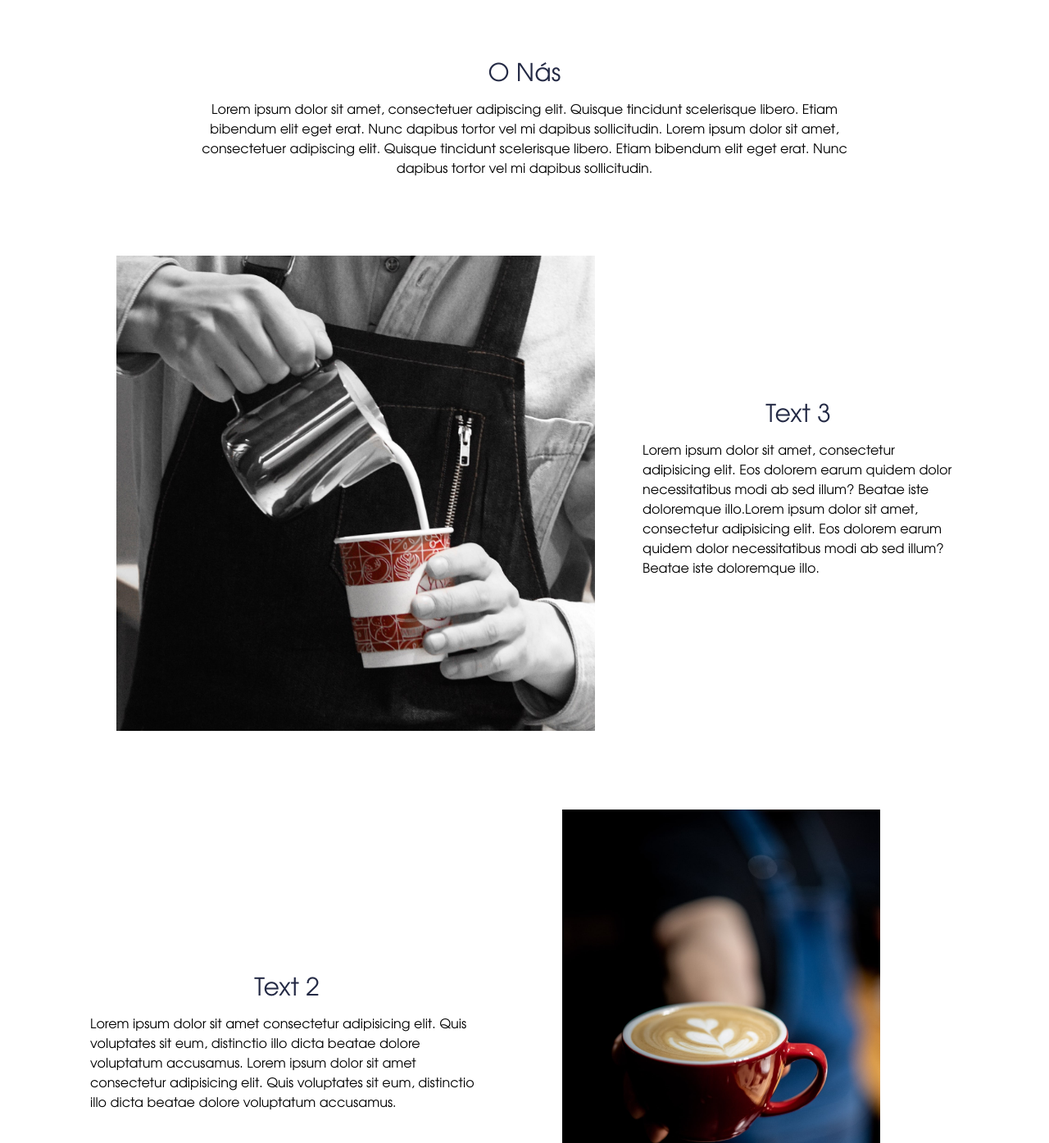
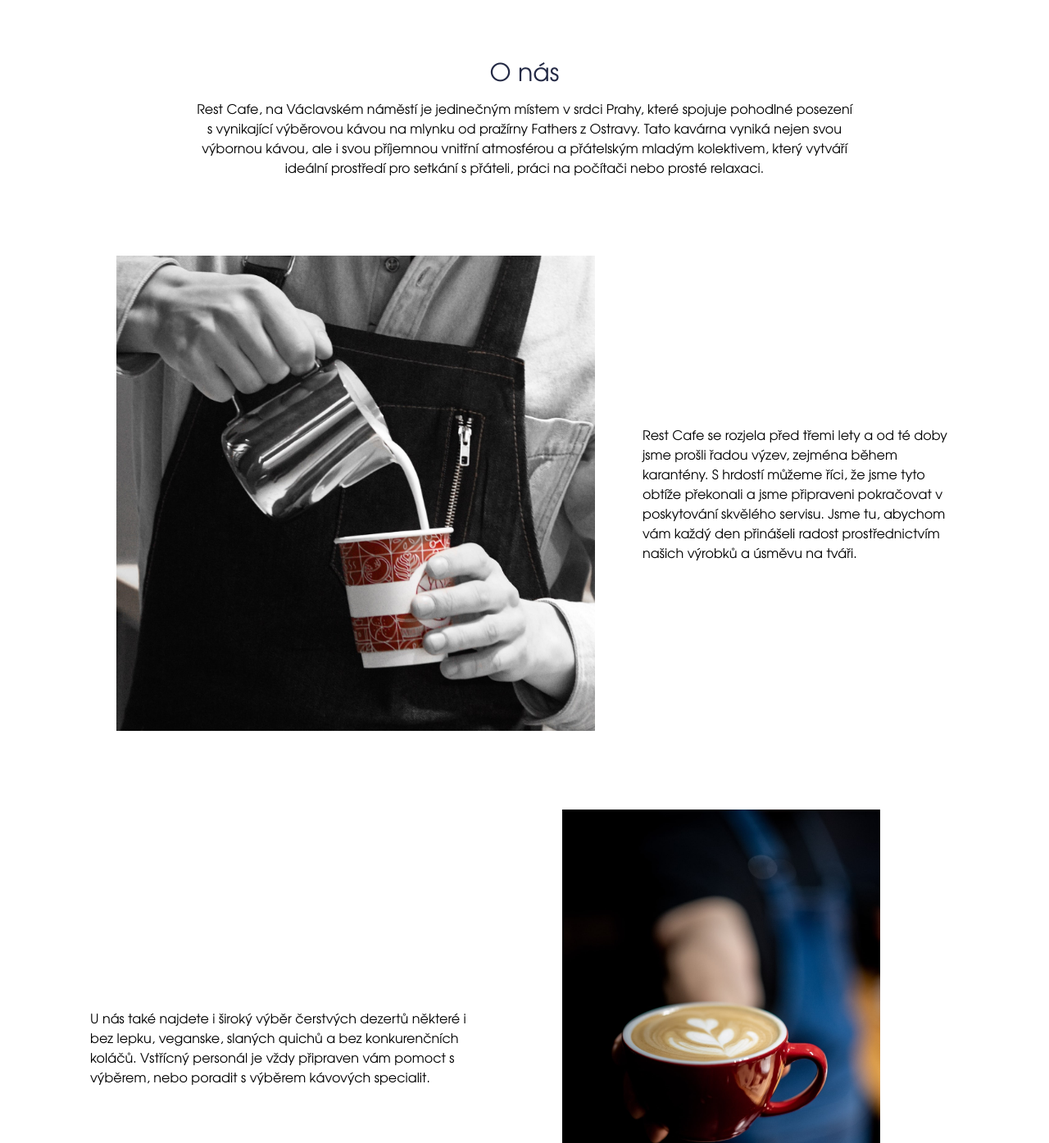
Before and after one commit to jkuce96/restc, a website: page src/site.ejs in a window 1280 px wide. Shown: the part 820-2215 px from the top of the page at 82% size. Drawn offline with nearby package versions, Linux system fonts and the light colour scheme; files that its build step writes are made by us from their sources.

Commit message:
update text

```diff
--- a/src/site.ejs
+++ b/src/site.ejs
@@ -75,7 +75,8 @@
             <ul id="list-items-burger" class="hidden top-1/2 ml-auto md:flex md:flex md:items-center md:space-x-6">
                 <li><a class="text-xl text-white hover:text-red-700 custom-underline" href="#o-nas">O nás</a></li>
                 <li><a class="text-xl text-white hover:text-red-700 custom-underline" href="#menu">Nabídka</a></li>
-                <li><a class="text-xl text-white hover:text-red-700 custom-underline" href="#kde-nas-najdete">Kde nás najdete</a></li>
+                <li><a class="text-xl text-white hover:text-red-700 custom-underline" href="#kde-nas-najdete">Kde nás
+                        najdete</a></li>
             </ul>
             <div class="flex items-center ml-4 gap-2 hidden md:flex">
                 <a href="https://www.instagram.com/restcafe.cz/"
@@ -124,7 +125,8 @@
                             <a class="block py-3 text-xl text-black hover:text-red-700" href="#menu">Nabídka</a>
                         </li>
                         <li class="mb-1">
-                            <a class="block py-3 text-xl text-black hover:text-red-700" href="#kde-nas-najdete">Kde nás najdete</a>
+                            <a class="block py-3 text-xl text-black hover:text-red-700" href="#kde-nas-najdete">Kde nás
+                                najdete</a>
                         </li>
                     </ul>
                 </div>
@@ -155,7 +157,7 @@
     <div class="container relative items-center flex flex-col justify-center py-12 sm:pt-20">
         <h1 class="text-4xl md:text-5xl lg:text-6xl xl:text-7xl font-bold text-center text-white z-10">Rest Cafe</h1>
         <p class="text-lg md:text-xl lg:text-2xl xl:text-3xl text-center mt-4 px-4 md:px-0 text-white z-10">
-            Rest Cafe se rozjela před třemi lety a od té doby jsme prošli řadou výzev, zejména během karantény. S hrdostí můžeme říci, že jsme tyto obtíže překonali a jsme připraveni pokračovat v poskytování skvělého servisu. Jsme tu, abychom vám každý den přinášeli radost prostřednictvím našich výrobků a úsměvu na tváři.
+            Lorem ipsum dolor sit amet, consetetur sadipscing elitr, sed diam nonumy eirmod tempor invidunt ut labore et dolore magna aliquyam erat, sed diam voluptua.
         </p>
     </div>
 </section>
@@ -165,12 +167,12 @@
     <section class="py-2" id="o-nas">
         <!-- HEADING -->
         <div class=" sm:w-3/4 lg:w-9/12 mx-auto px-2">
-            <h1 class="text-3xl text-center text-bookmark-blue">O Nás</h1>
+            <h1 class="text-3xl text-center text-bookmark-blue">O nás</h1>
             <p class="text-center text-sm lg:text-base text-black mt-4">
-                Lorem ipsum dolor sit amet, consectetuer adipiscing elit. Quisque tincidunt scelerisque libero. Etiam
-                bibendum elit eget erat. Nunc dapibus tortor vel mi dapibus sollicitudin.
-                Lorem ipsum dolor sit amet, consectetuer adipiscing elit. Quisque tincidunt scelerisque libero. Etiam
-                bibendum elit eget erat. Nunc dapibus tortor vel mi dapibus sollicitudin.
+                Rest Cafe, na Václavském náměstí je jedinečným místem v srdci Prahy, které spojuje pohodlné posezení s
+                vynikající výběrovou kávou na mlynku od pražírny Fathers z Ostravy. Tato kavárna vyniká nejen svou
+                výbornou kávou, ale i svou příjemnou vnitřní atmosférou a přátelským mladým kolektivem, který vytváří
+                ideální prostředí pro setkání s přáteli, práci na počítači nebo prosté relaxaci.
             </p>
         </div>
         <!--FEATURES - feature n1-->
@@ -183,12 +185,10 @@
                 </div>
                 <!-- CONTENT -->
                 <div class="flex flex-grow-0 flex-shrink-0 basis-[40%] flex-col items-center lg:ml-8 lg:max-w-[380px]">
-                    <h1 class="text-3xl text-bookmark-blue">Text 3</h1>
                     <p class="text-sm lg:text-base text-black my-4 text-left sm:w-3/4 lg:w-full">
-                        Lorem ipsum dolor sit amet, consectetur adipisicing elit. Eos dolorem earum quidem dolor
-                        necessitatibus modi ab sed illum? Beatae iste doloremque illo.Lorem ipsum dolor sit amet,
-                        consectetur adipisicing elit. Eos dolorem earum quidem dolor
-                        necessitatibus modi ab sed illum? Beatae iste doloremque illo.
+                        Rest Cafe se rozjela před třemi lety a od té doby jsme prošli řadou výzev, zejména během karantény. S
+                        hrdostí můžeme říci, že jsme tyto obtíže překonali a jsme připraveni pokračovat v poskytování skvělého
+                        servisu. Jsme tu, abychom vám každý den přinášeli radost prostřednictvím našich výrobků a úsměvu na tváři.
                     </p>
                 </div>
             </div>
@@ -204,12 +204,10 @@
                 </div>
                 <!-- CONTENT -->
                 <div class="flex flex-1 flex-col items-center lg:max-w-[480px]">
-                    <h1 class="text-3xl text-bookmark-blue">Text 2</h1>
                     <p class="text-sm lg:text-base text-black my-4 text-left sm:w-3/4 lg:w-full">
-                        Lorem ipsum dolor sit amet consectetur adipisicing elit. Quis voluptates sit eum, distinctio
-                        illo dicta beatae dolore voluptatum accusamus. Lorem ipsum dolor sit amet consectetur
-                        adipisicing elit. Quis voluptates sit eum, distinctio
-                        illo dicta beatae dolore voluptatum accusamus.
+                        U nás také najdete i široký výběr čerstvých dezertů některé i bez lepku, veganske, slaných
+                        quichů a bez konkurenčních koláčů. Vstřícný personál je vždy připraven vám pomoct s výběrem,
+                        nebo poradit s výběrem kávových specialit.
                     </p>
                 </div>
             </div>
@@ -225,12 +223,11 @@
                 </div>
                 <!-- CONTENT -->
                 <div class="flex flex-grow-0 flex-shrink-0 basis-[40%] flex-col items-center lg:ml-8 lg:max-w-[380px]">
-                    <h1 class="text-3xl text-bookmark-blue">Text 1</h1>
                     <p class="text-sm lg:text-base text-black text-left my-4 sm:w-3/4 lg:w-full">
-                        Lorem ipsum dolor sit amet, consectetur adipisicing elit. Eos dolorem earum quidem dolor
-                        necessitatibus modi ab sed illum? Beatae iste doloremque illo.Lorem ipsum dolor sit amet,
-                        consectetur adipisicing elit. Eos dolorem earum quidem dolor
-                        necessitatibus modi ab sed illum? Beatae iste doloremque illo.
+                        V naší kavárně se neustále snažíme vylepšovat sortiment dezertů a snažíme se přizpůsobovat
+                        požadavkům našich zákazníků. S příchodem každého ročního období můžete očekávat nejen sezónní
+                        kávové speciality, ale také nekávové nápoje, které obohatí naši nabídku. Přijďte a zjistěte, co
+                        jsme pro vás připravili.
                     </p>
                 </div>
             </div>
@@ -617,7 +614,8 @@
                 <li class="relative group">
                     <div class="overflow-hidden rounded-lg shadow-lg">
                         <a href="<%= image.permalink %>" target="_blank" class="block">
-                            <img src="<%= image.media_url %>" alt="<%= image.caption %>" class="w-full h-full transition duration-300 transform group-hover:scale-105">
+                            <img src="<%= image.media_url %>" alt="<%= image.caption %>"
+                                 class="w-full h-full transition duration-300 transform group-hover:scale-105">
                             <div class="absolute top-0 left-0 w-full h-full bg-black opacity-0 group-hover:opacity-75 flex items-center justify-center text-white transition duration-300">
                                 <p class="text-center p-4"><%= image.caption %></p>
                             </div>
@@ -628,10 +626,6 @@
         </ul>
     </section>
 <% } %>
-
-
-
-
 
 <section class="bg-white mt-16 lg:mt-20" id="kde-nas-najdete">
     <div class="max-w-7xl mx-auto md:px-4">
```
